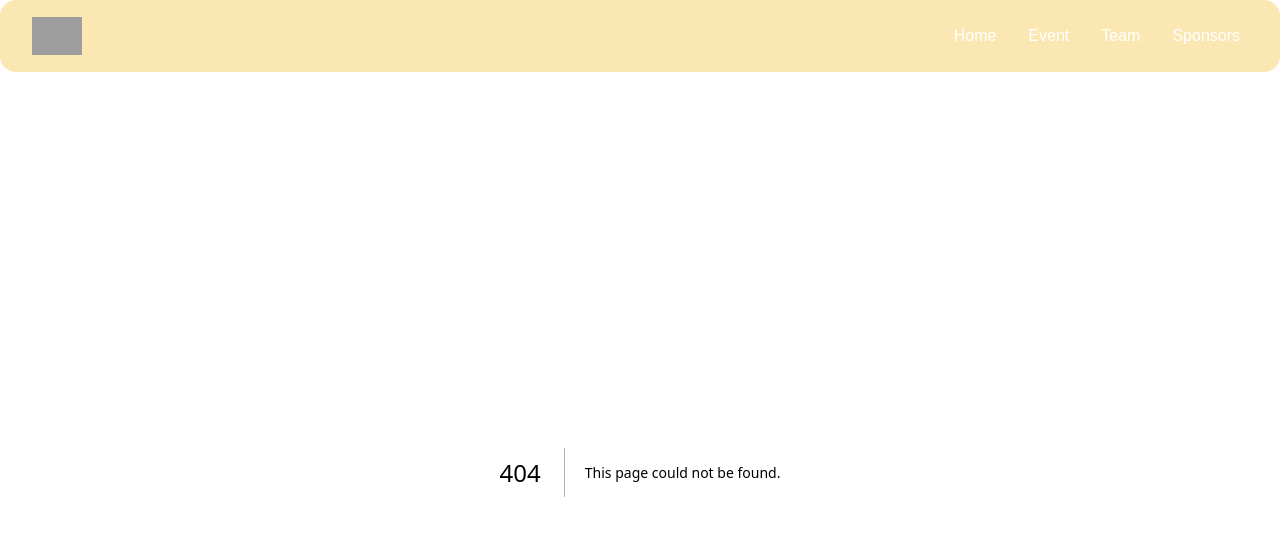
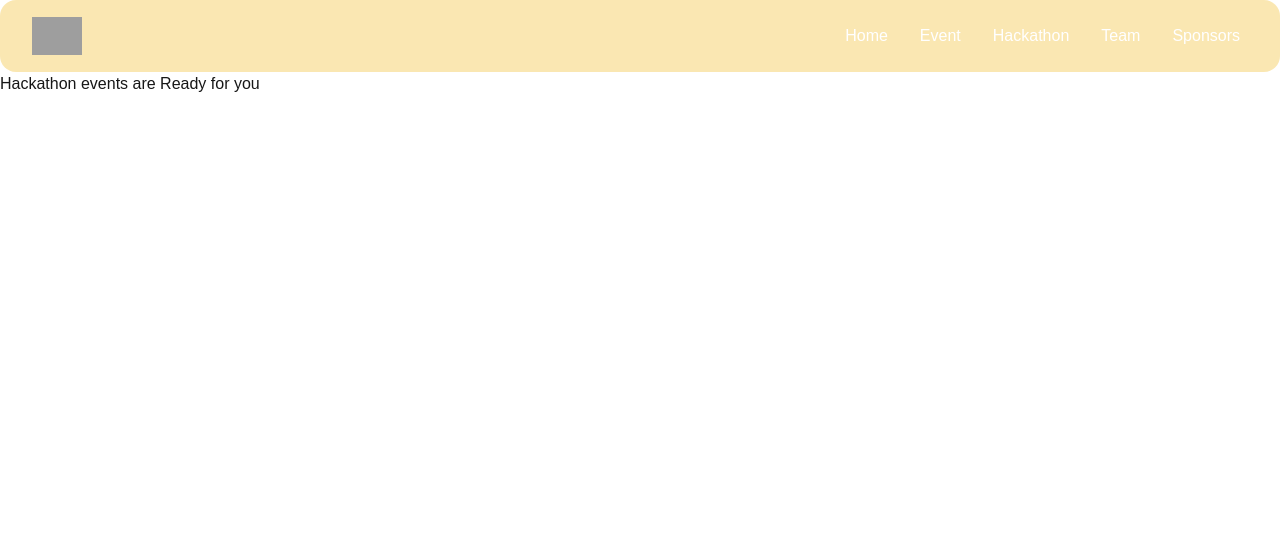
Before and after one commit to unKnownNG/preastantia-2k25, a Next.js app: page /hackathon in a window 1280 px wide. Before the commit this address had no page. Shown: the top 536 px of the page. Built offline with nearby package versions, Linux system fonts and the light colour scheme; grey boxes are pictures that could not be loaded.

Commit message:
adding navbar

```diff
--- /dev/null
+++ b/src/app/event/page.tsx
@@ -0,0 +1,10 @@
+import Events from '@/components/Events'
+import React from 'react'
+
+export default function page() {
+  return (
+    <>
+    <Events/>
+    </>
+  )
+}
--- /dev/null
+++ b/src/app/hackathon/page.tsx
@@ -0,0 +1,10 @@
+import Hackathons from '@/components/Hackathons'
+import React from 'react'
+
+export default function page() {
+  return (
+    <>
+    <Hackathons/>
+    </>
+  );
+}
--- /dev/null
+++ b/src/app/sponsor/page.tsx
@@ -0,0 +1,10 @@
+import Sponsors from '@/components/Sponsors'
+import React from 'react'
+
+export default function page() {
+  return (
+    <>
+    <Sponsors/>
+    </>
+  )
+}
--- /dev/null
+++ b/src/app/team/page.tsx
@@ -0,0 +1,10 @@
+import Team from '@/components/Team';
+import React from 'react'
+
+export default function page() {
+  return (
+    <>
+    <Team/>
+    </>
+  )
+}
--- /dev/null
+++ b/src/components/Events.tsx
@@ -0,0 +1,9 @@
+import React from 'react'
+
+export default function Events() {
+  return (
+    <>
+    <h1>Events are announced soon</h1>
+    </>
+  )
+}
--- /dev/null
+++ b/src/components/Hackathons.tsx
@@ -0,0 +1,9 @@
+import React from 'react'
+
+export default function Hackathons() {
+  return (
+    <>
+    <h1>Hackathon events are Ready for you</h1>
+    </>
+  )
+}
--- a/src/components/Navbar.tsx
+++ b/src/components/Navbar.tsx
@@ -32,6 +32,12 @@ export default function Navbar() {
                 className="text-white hover:bg-primaryColor hover:text-black rounded-lg p-2"
               >
                 Event
+              </Link>
+               <Link
+                href="/hackathon"
+                className="text-white hover:bg-primaryColor hover:text-black rounded-lg p-2"
+              >
+                Hackathon
               </Link>
               <Link
                 href="/team"
@@ -105,6 +111,13 @@ export default function Navbar() {
               Event
             </Link>
             <Link
+              href="/hackathon"
+              onClick={() => setisClick(false)}
+              className="text-white block hover:bg-primaryColor hover:text-black rounded-lg p-2"
+            >
+              Hackathon
+            </Link>
+            <Link
               href="/team"
               className="text-white block hover:bg-primaryColor hover:text-black rounded-lg p-2"
               onClick={() => setisClick(false)}
--- /dev/null
+++ b/src/components/Sponsors.tsx
@@ -0,0 +1,9 @@
+import React from 'react'
+
+export default function Sponsors() {
+  return (
+    <>
+    <h1>Any One is Willing to Sponsor</h1>
+    </>
+  )
+}
--- /dev/null
+++ b/src/components/Team.tsx
@@ -0,0 +1,9 @@
+import React from 'react'
+
+export default function Team() {
+  return (
+    <>
+    <h1>We are all</h1>
+    </>
+  )
+}
```
